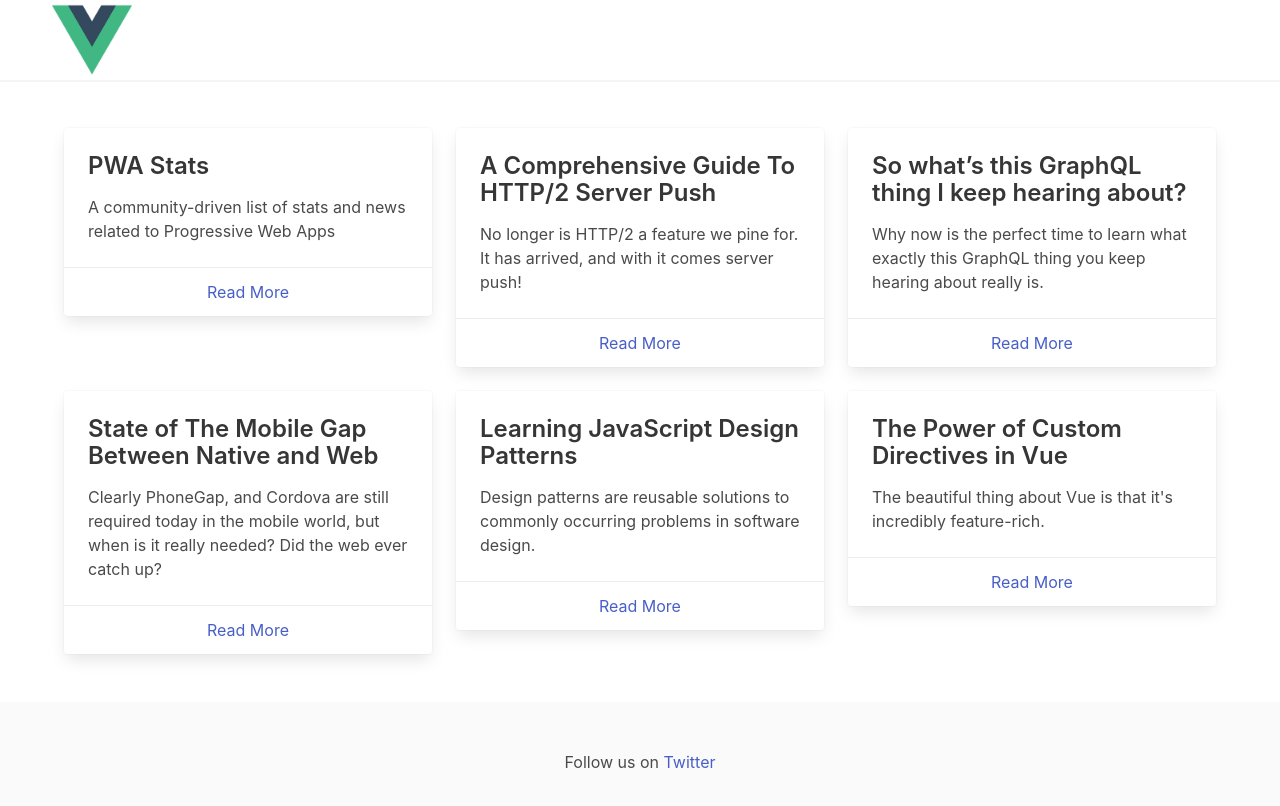
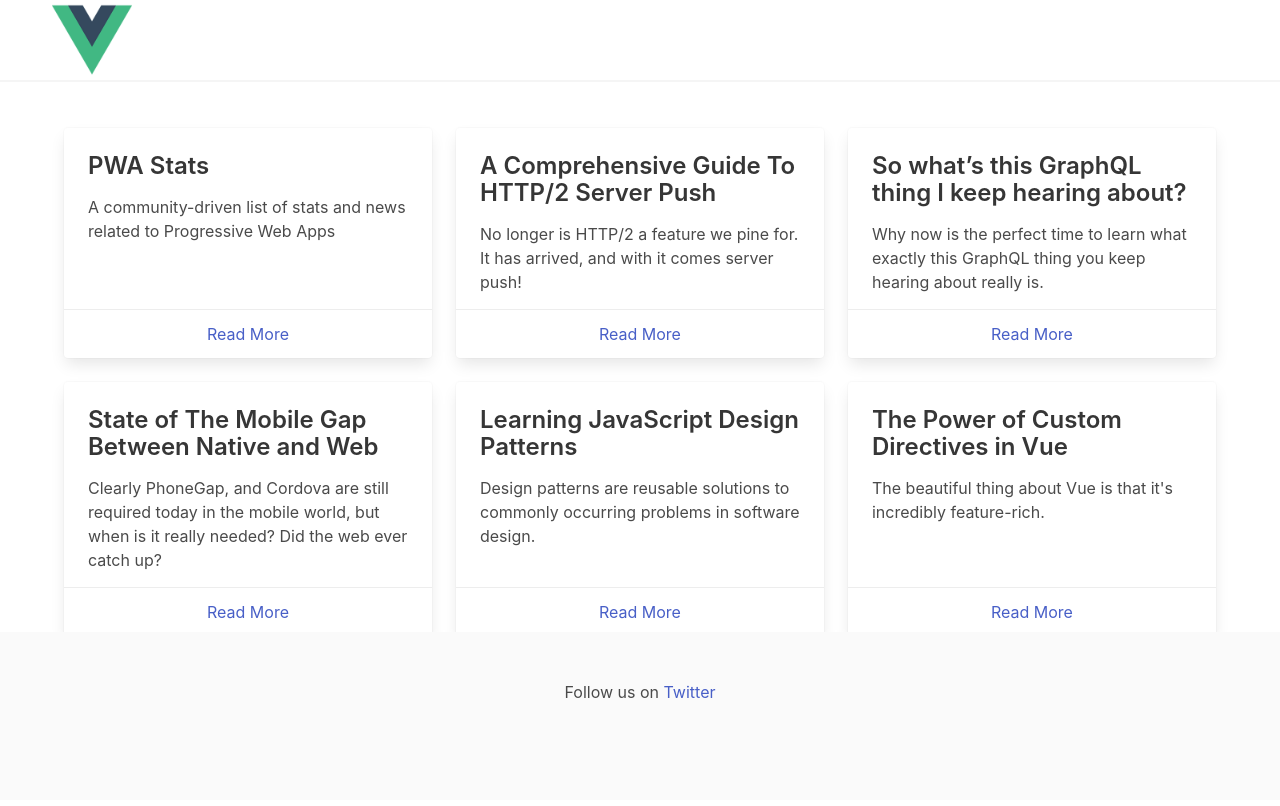
Before and after one commit to mgarnick1/vue-spa, a Vue app: page / in a window 1280 px wide. Shown: the top 806 px of the page. Built offline with nearby package versions, Linux system fonts and the light colour scheme.

Commit message:
fixed styling and added link prop

```diff
--- a/src/theme/Category.vue
+++ b/src/theme/Category.vue
@@ -1,20 +1,19 @@
 <template>
   <div class="columns">
     <div class="column is-one-third" v-for="p in posts" :key="p.id">
-      <div class="card">
-        <div class="card-content">
-          <h3>{{ p.title }}</h3>
-          {{ p.content }}
-        </div>
-        <footer class="card-footer">
-          <a class="card-footer-item" :href="p.link" target="_blank">Read More</a>
-        </footer>
-      </div>
+     <app-post :link="p.link">
+         <h3 slot="title">{{ p.title }}</h3>
+         <span slot="content">{{ p.content }}</span>
+    </app-post>
     </div>
   </div>
 </template>
 <script>
+import Post from './Post';
 export default {
+    components: {
+        'app-post': Post
+    },
   data() {
     return {
       posts: [
--- a/src/theme/Post.vue
+++ b/src/theme/Post.vue
@@ -0,0 +1,33 @@
+<template>
+  <div class="card">
+    <div class="card-content">
+      <slot name="title"></slot>
+      <slot name="content"></slot>
+    </div>
+    <footer class="card-footer">
+      <a class="card-footer-item" :href="link" target="_blank">Read More</a>
+    </footer>
+  </div>
+</template>
+<script>
+export default {
+  props: {
+    link: {
+      type: String,
+      required: true,
+    },
+  },
+};
+</script>
+<style scooped>
+.card {
+  padding-bottom: 40px;
+  height: 100%;
+}
+footer {
+  position: absolute;
+  bottom: 0;
+  width: 100%;
+  left: 0;
+}
+</style>
```
